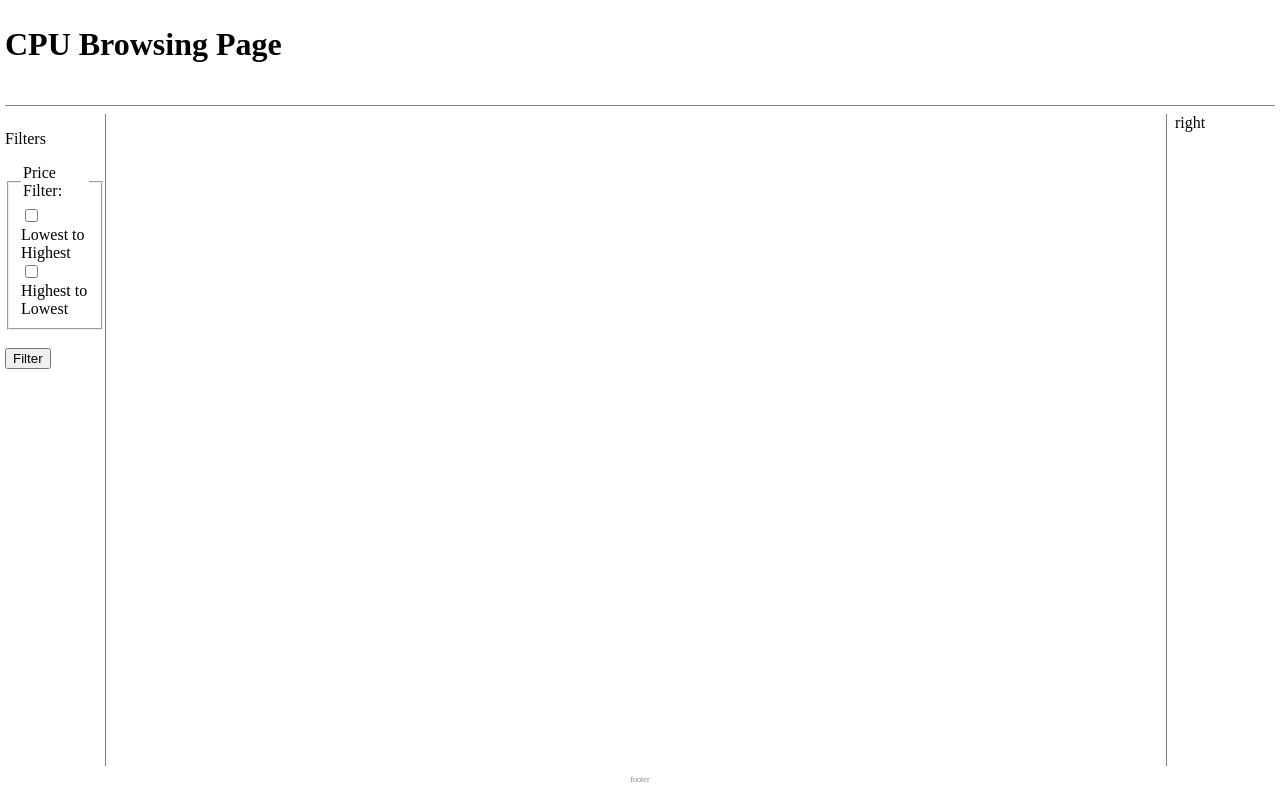
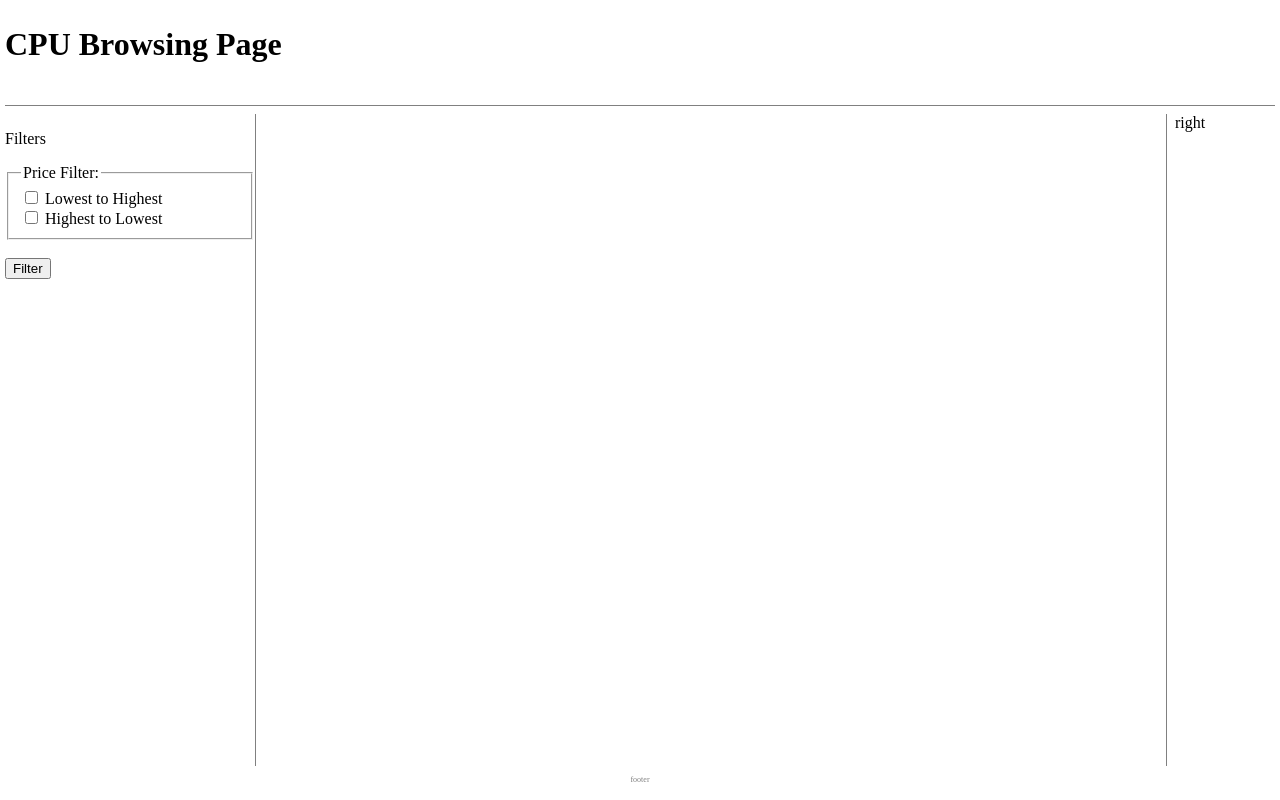
Before and after one commit to jomer4lyfe/ITC-350-Database, a Flask app: page /CPU in a window 1280 px wide. Run offline with Flask 3, Linux system fonts and the light colour scheme; data that the repository does not hold is empty.

Commit message:
styling stuff

```diff
--- a/static/css/styles.css
+++ b/static/css/styles.css
@@ -44,7 +44,7 @@
     top: 114px;
     left: 5px;
     bottom: 34px;
-    width: 100px;
+    width: 250px;
     border-right: solid 1px grey;
 
 }
@@ -52,7 +52,7 @@
     top: 114px;
     left: 114px;
     bottom: 34px;
-    right: 114px;
+    right: 264px;
 }
 .rightMenu{
     top: 114px;
```
